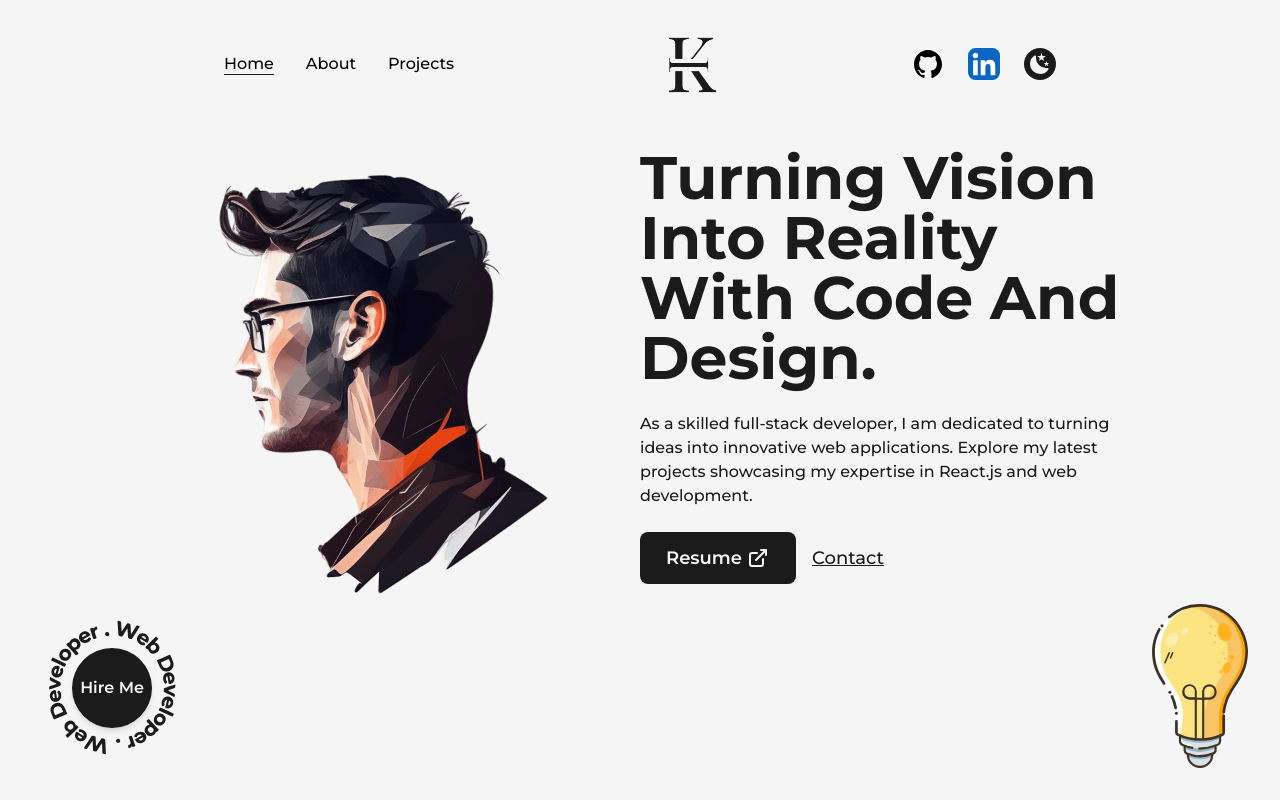
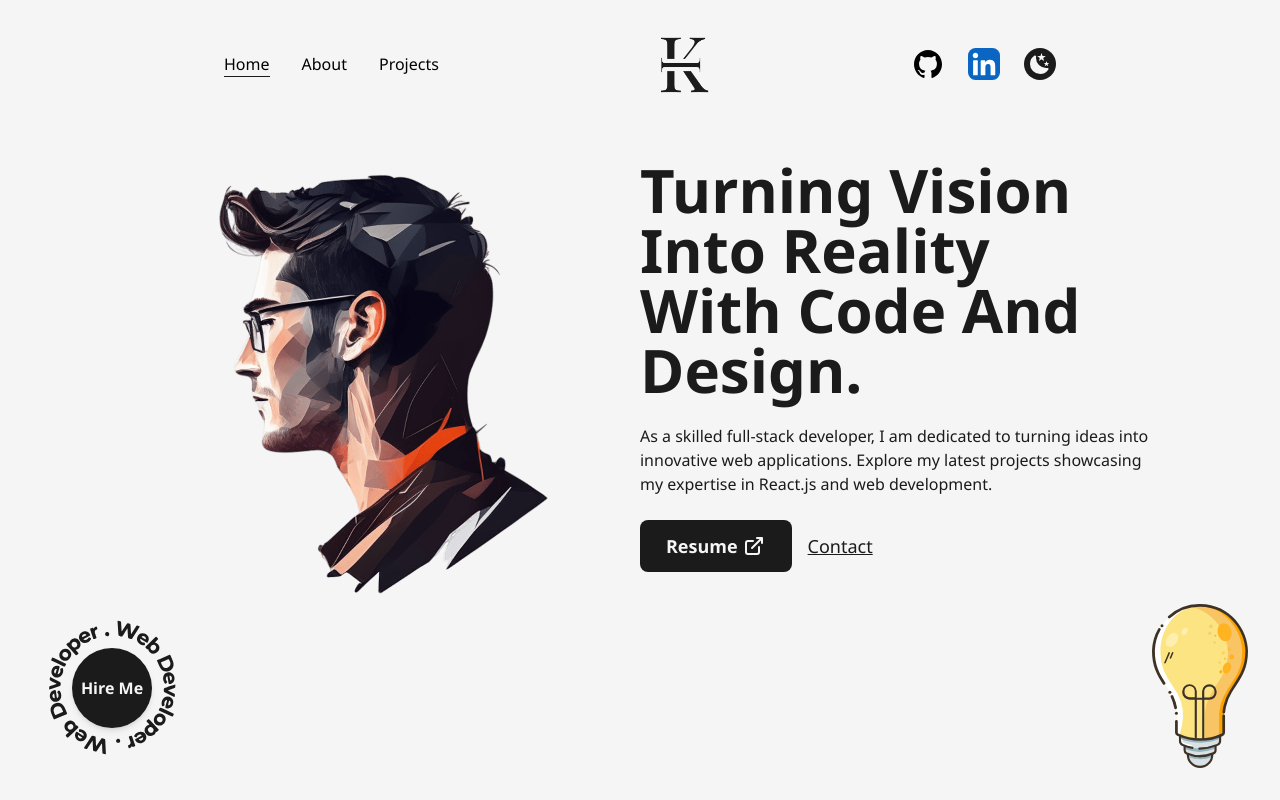
Before and after one commit to keremilhan/nextjs-portfolio, a Next.js app: page / in a window 1280 px wide. Shown: the top 800 px of the page. Built offline with nearby package versions, Linux system fonts and the light colour scheme.

Commit message:
Montserrat font removed

```diff
--- a/app/layout.tsx
+++ b/app/layout.tsx
@@ -1,10 +1,7 @@
 import Navbar from '@/components/Navbar';
 import './globals.css';
 import type { Metadata } from 'next';
-import { Montserrat } from 'next/font/google';
 import Footer from '@/components/Footer';
-
-const montserrat = Montserrat({ subsets: ['latin'], variable: '--font-mont' });
 
 export const metadata: Metadata = {
     title: 'Kerem İLHAN',
@@ -14,7 +11,7 @@ export const metadata: Metadata = {
 export default function RootLayout({ children }: { children: React.ReactNode }) {
     return (
         <html lang="en">
-            <body className={montserrat.className}>
+            <body>
                 <main className="bg-light w-full min-h-screen dark:bg-dark p-32 !pt-0 !pb-0 xl:p-24 lg:p-16 md:p-12 sm:p-8">
                     <Navbar />
                     {children}
```
